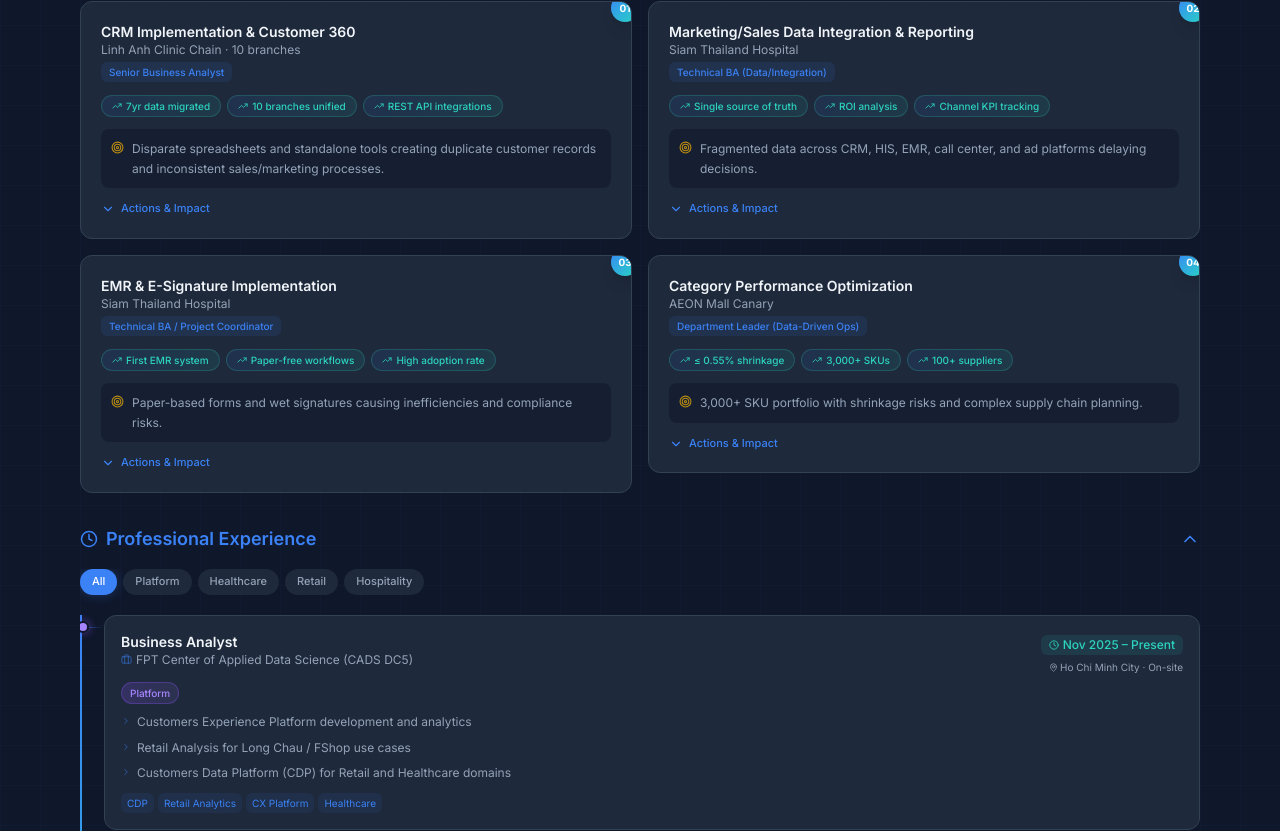
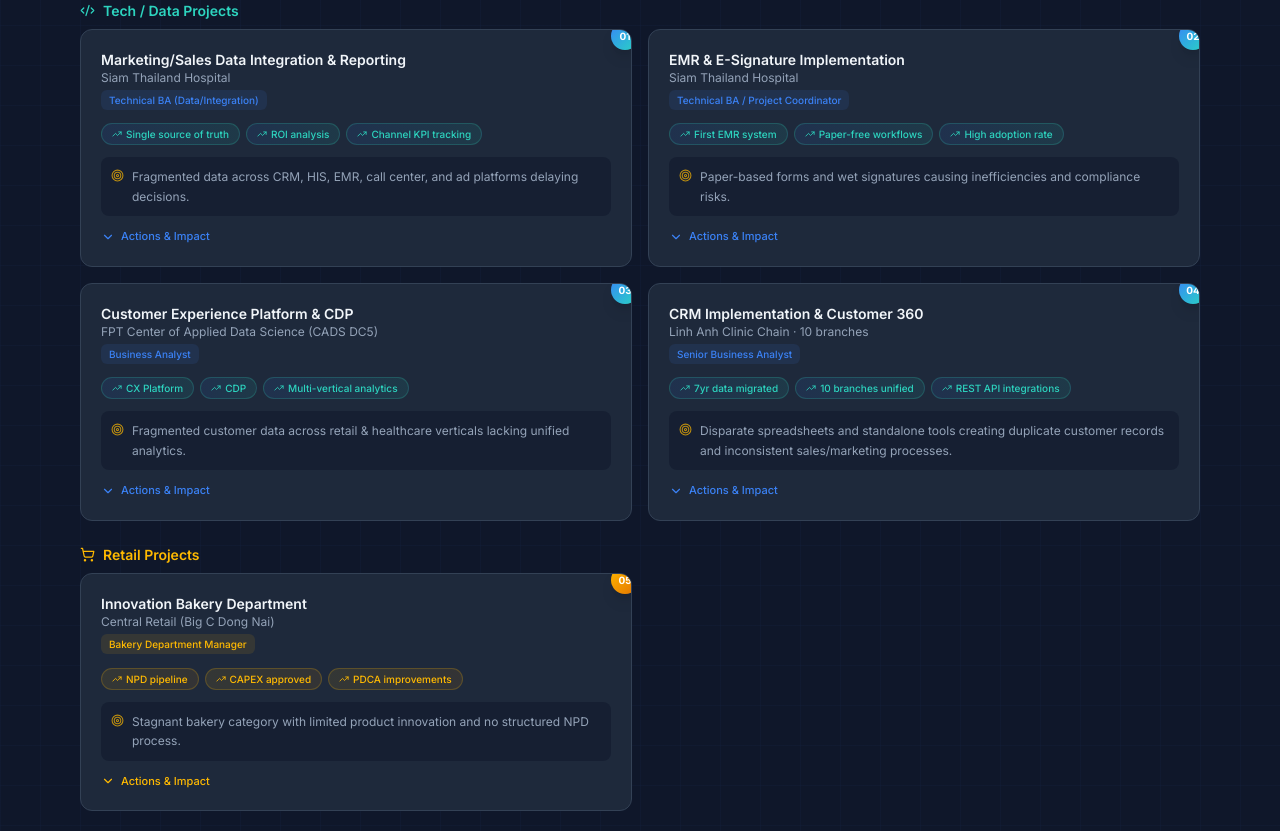
Before and after one commit to AnhDieu19/Resume, a React (Vite) app: page / in a window 1280 px wide. Shown: the part 1575-2406 px from the top of the page. Built offline with nearby package versions, Linux system fonts and the light colour scheme.

Commit message:
feat: reorganize projects into Tech (Siam/FPT/Linh Anh) and Retail (Central Retail Innovation Bakery)

```diff
--- a/src/components/ProjectsShowcase.jsx
+++ b/src/components/ProjectsShowcase.jsx
@@ -1,6 +1,6 @@
-import { useState, useRef } from "react";
+import { useState, useRef, useMemo } from "react";
 import { motion, AnimatePresence } from "framer-motion";
-import { ChevronDown, Target, Zap, TrendingUp, BarChart3 } from "lucide-react";
+import { ChevronDown, Target, Zap, TrendingUp, BarChart3, Code2, ShoppingCart } from "lucide-react";
 import { useLanguage } from "../context/LanguageContext";
 import cvData from "../data/cvData";
 
@@ -31,6 +31,9 @@ export default function ProjectsShowcase() {
   const d = cvData[locale];
   const [expanded, setExpanded] = useState(null);
   const [sectionExpanded, setSectionExpanded] = useState(true);
+
+  const techProjects = useMemo(() => d.projects.filter((p) => p.category === "tech"), [d.projects]);
+  const retailProjects = useMemo(() => d.projects.filter((p) => p.category === "retail"), [d.projects]);
 
   return (
     <section id="projects" className="mx-auto max-w-6xl px-4 pt-8">
@@ -64,10 +67,19 @@ export default function ProjectsShowcase() {
               transition={{ duration: 0.35, ease: "easeInOut" }}
               className="overflow-hidden"
             >
-        <div className="grid gap-4 md:grid-cols-2">
-          {d.projects.map((project, i) => (
+        {/* Tech Projects */}
+        <div className="mb-2 flex items-center gap-2">
+          <Code2 size={15} className="text-[var(--color-accent-teal)]" />
+          <h3 className="text-sm font-semibold text-[var(--color-accent-teal)]">
+            {locale === "en" ? "Tech / Data Projects" : "Dự án Công nghệ / Dữ liệu"}
+          </h3>
+        </div>
+        <div className="mb-6 grid gap-4 md:grid-cols-2">
+          {techProjects.map((project, i) => {
+            const globalIdx = d.projects.indexOf(project);
+            return (
             <motion.div
-              key={i}
+              key={globalIdx}
               initial={{ opacity: 0, y: 25 }}
               whileInView={{ opacity: 1, y: 0 }}
               viewport={{ once: true }}
@@ -118,20 +130,20 @@ export default function ProjectsShowcase() {
 
                 {/* Expand toggle */}
                 <motion.button
-                  onClick={() => setExpanded(expanded === i ? null : i)}
+                  onClick={() => setExpanded(expanded === globalIdx ? null : globalIdx)}
                   whileHover={{ x: 4 }}
                   className="mt-1 flex items-center gap-1.5 text-[11px] font-medium text-[var(--color-accent)] transition hover:text-[var(--color-accent-teal)]"
                 >
-                  <motion.div animate={{ rotate: expanded === i ? 180 : 0 }} transition={{ duration: 0.3 }}>
+                  <motion.div animate={{ rotate: expanded === globalIdx ? 180 : 0 }} transition={{ duration: 0.3 }}>
                     <ChevronDown size={14} />
                   </motion.div>
-                  {expanded === i
+                  {expanded === globalIdx
                     ? locale === "en" ? "Collapse" : "Thu gọn"
                     : locale === "en" ? "Actions & Impact" : "Hành động & Kết quả"}
                 </motion.button>
 
                 <AnimatePresence>
-                  {expanded === i && (
+                  {expanded === globalIdx && (
                     <motion.div
                       initial={{ height: 0, opacity: 0 }}
                       animate={{ height: "auto", opacity: 1 }}
@@ -167,7 +179,82 @@ export default function ProjectsShowcase() {
                 </AnimatePresence>
               </TiltCard>
             </motion.div>
-          ))}
+            );
+          })}
+        </div>
+
+        {/* Retail Projects */}
+        <div className="mb-2 flex items-center gap-2">
+          <ShoppingCart size={15} className="text-amber-400" />
+          <h3 className="text-sm font-semibold text-amber-400">
+            {locale === "en" ? "Retail Projects" : "Dự án Bán lẻ"}
+          </h3>
+        </div>
+        <div className="grid gap-4 md:grid-cols-2">
+          {retailProjects.map((project, i) => {
+            const globalIdx = d.projects.indexOf(project);
+            return (
+            <motion.div
+              key={globalIdx}
+              initial={{ opacity: 0, y: 25 }}
+              whileInView={{ opacity: 1, y: 0 }}
+              viewport={{ once: true }}
+              transition={{ delay: i * 0.12, type: "spring", stiffness: 150 }}
+            >
+              <TiltCard className="card-glow group relative rounded-xl border border-[var(--color-card-border)] bg-[var(--color-card-bg)] p-5 transition-all duration-300 hover:border-amber-400/40 hover:shadow-[0_0_30px_var(--color-neon-glow)]">
+                <div className="absolute -top-2 -right-2 flex h-7 w-7 items-center justify-center rounded-full bg-gradient-to-br from-amber-400 to-amber-600 text-[10px] font-bold text-white shadow-lg">
+                  {String(techProjects.length + i + 1).padStart(2, "0")}
+                </div>
+                <div className="mb-3">
+                  <h3 className="text-sm font-semibold text-[var(--color-text-primary)]">{project.title}</h3>
+                  <p className="text-xs text-[var(--color-text-muted)]">{project.company} {project.scope && `· ${project.scope}`}</p>
+                  <span className="mt-1 inline-block rounded-md bg-amber-400/10 px-2 py-0.5 text-[10px] font-medium text-amber-400">{project.role}</span>
+                </div>
+                <div className="mb-3 flex flex-wrap gap-1.5">
+                  {project.metrics.map((m, mi) => (
+                    <motion.span key={mi} initial={{ opacity: 0, scale: 0.5 }} whileInView={{ opacity: 1, scale: 1 }} viewport={{ once: true }} transition={{ delay: i * 0.1 + mi * 0.08 }}
+                      className="inline-flex items-center gap-1 rounded-full border border-amber-400/20 bg-gradient-to-r from-amber-400/10 to-amber-500/10 px-2.5 py-0.5 text-[10px] font-medium text-amber-400">
+                      <TrendingUp size={10} /> {m}
+                    </motion.span>
+                  ))}
+                </div>
+                <div className="mb-3 flex items-start gap-2 rounded-lg bg-[var(--color-dashboard-bg)]/50 p-2.5">
+                  <Target size={13} className="mt-0.5 shrink-0 text-amber-400/70" />
+                  <p className="text-xs leading-relaxed text-[var(--color-text-muted)]">{project.challenge}</p>
+                </div>
+                <motion.button
+                  onClick={() => setExpanded(expanded === globalIdx ? null : globalIdx)}
+                  whileHover={{ x: 4 }}
+                  className="mt-1 flex items-center gap-1.5 text-[11px] font-medium text-amber-400 transition hover:text-amber-300"
+                >
+                  <motion.div animate={{ rotate: expanded === globalIdx ? 180 : 0 }} transition={{ duration: 0.3 }}>
+                    <ChevronDown size={14} />
+                  </motion.div>
+                  {expanded === globalIdx
+                    ? locale === "en" ? "Collapse" : "Thu gọn"
+                    : locale === "en" ? "Actions & Impact" : "Hành động & Kết quả"}
+                </motion.button>
+                <AnimatePresence>
+                  {expanded === globalIdx && (
+                    <motion.div initial={{ height: 0, opacity: 0 }} animate={{ height: "auto", opacity: 1 }} exit={{ height: 0, opacity: 0 }} transition={{ duration: 0.35, ease: "easeInOut" }} className="overflow-hidden">
+                      <ul className="mt-3 space-y-2 border-l-2 border-amber-400/30 pl-3">
+                        {project.actions.map((action, ai) => (
+                          <motion.li key={ai} initial={{ opacity: 0, x: -10 }} animate={{ opacity: 1, x: 0 }} transition={{ delay: ai * 0.08 }} className="flex items-start gap-2 text-xs text-[var(--color-text-muted)]">
+                            <Zap size={10} className="mt-0.5 shrink-0 text-amber-400" /> {action}
+                          </motion.li>
+                        ))}
+                      </ul>
+                      <motion.div initial={{ opacity: 0, y: 10 }} animate={{ opacity: 1, y: 0 }} transition={{ delay: 0.2 }}
+                        className="mt-3 rounded-lg border border-amber-400/20 bg-amber-400/5 px-3 py-2.5 text-xs text-amber-400">
+                        <strong>{locale === "en" ? "Impact:" : "Kết quả:"}</strong> {project.impact}
+                      </motion.div>
+                    </motion.div>
+                  )}
+                </AnimatePresence>
+              </TiltCard>
+            </motion.div>
+            );
+          })}
         </div>
             </motion.div>
           )}
--- a/src/data/cvData.js
+++ b/src/data/cvData.js
@@ -37,24 +37,11 @@ const cvData = {
     ],
 
     projects: [
-      {
-        title: "CRM Implementation & Customer 360",
-        company: "Linh Anh Clinic Chain",
-        scope: "10 branches",
-        role: "Senior Business Analyst",
-        challenge: "Disparate spreadsheets and standalone tools creating duplicate customer records and inconsistent sales/marketing processes.",
-        actions: [
-          "Conducted discovery workshops, authored SRS & BPMN diagrams, managed backlog via user stories",
-          "Integrated external systems (3CX, MISA AMIS, SMS, Zalo ZNS) via REST APIs",
-          "Normalized data schema and migrated 7 years of historical records using SQL ETL",
-          "Built interactive Power BI dashboards for sales pipeline, revenue & conversion tracking",
-        ],
-        impact: "Centralized CRM across all branches, unified customer profiles, enabling faster campaign execution.",
-        metrics: ["7yr data migrated", "10 branches unified", "REST API integrations"],
-      },
+      // --- Tech / Data Projects ---
       {
         title: "Marketing/Sales Data Integration & Reporting",
         company: "Siam Thailand Hospital",
+        category: "tech",
         role: "Technical BA (Data/Integration)",
         challenge: "Fragmented data across CRM, HIS, EMR, call center, and ad platforms delaying decisions.",
         actions: [
@@ -69,6 +56,7 @@ const cvData = {
       {
         title: "EMR & E-Signature Implementation",
         company: "Siam Thailand Hospital",
+        category: "tech",
         role: "Technical BA / Project Coordinator",
         challenge: "Paper-based forms and wet signatures causing inefficiencies and compliance risks.",
         actions: [
@@ -81,17 +69,50 @@ const cvData = {
         metrics: ["First EMR system", "Paper-free workflows", "High adoption rate"],
       },
       {
-        title: "Category Performance Optimization",
-        company: "AEON Mall Canary",
-        role: "Department Leader (Data-Driven Ops)",
-        challenge: "3,000+ SKU portfolio with shrinkage risks and complex supply chain planning.",
+        title: "Customer Experience Platform & CDP",
+        company: "FPT Center of Applied Data Science (CADS DC5)",
+        category: "tech",
+        role: "Business Analyst",
+        challenge: "Fragmented customer data across retail & healthcare verticals lacking unified analytics.",
         actions: [
-          "Analyzed ERP data using Power Query/Pivot and Excel Solver",
-          "Implemented improved stock control and loss prevention measures",
-          "Coordinated with DC and 100+ suppliers on lead times and fill rates",
+          "Developed CX Platform features and analytics modules",
+          "Built Retail Analysis use cases for Long Chau / FShop",
+          "Contributed to Customer Data Platform (CDP) for Retail and Healthcare domains",
         ],
-        impact: "Maintained shrinkage at ≤ 0.55% of sales, improved on-shelf availability.",
-        metrics: ["≤ 0.55% shrinkage", "3,000+ SKUs", "100+ suppliers"],
+        impact: "Enabled data-driven customer insights across multiple business verticals.",
+        metrics: ["CX Platform", "CDP", "Multi-vertical analytics"],
+      },
+      {
+        title: "CRM Implementation & Customer 360",
+        company: "Linh Anh Clinic Chain",
+        scope: "10 branches",
+        category: "tech",
+        role: "Senior Business Analyst",
+        challenge: "Disparate spreadsheets and standalone tools creating duplicate customer records and inconsistent sales/marketing processes.",
+        actions: [
+          "Conducted discovery workshops, authored SRS & BPMN diagrams, managed backlog via user stories",
+          "Integrated external systems (3CX, MISA AMIS, SMS, Zalo ZNS) via REST APIs",
+          "Normalized data schema and migrated 7 years of historical records using SQL ETL",
+          "Built interactive Power BI dashboards for sales pipeline, revenue & conversion tracking",
+        ],
+        impact: "Centralized CRM across all branches, unified customer profiles, enabling faster campaign execution.",
+        metrics: ["7yr data migrated", "10 branches unified", "REST API integrations"],
+      },
+      // --- Retail Projects ---
+      {
+        title: "Innovation Bakery Department",
+        company: "Central Retail (Big C Dong Nai)",
+        category: "retail",
+        role: "Bakery Department Manager",
+        challenge: "Stagnant bakery category with limited product innovation and no structured NPD process.",
+        actions: [
+          "Led 'Innovation Bakery' project: customer research, competitor analysis, new product development",
+          "Authored CAPEX proposals for equipment upgrades and production line optimization",
+          "Applied PDCA cycles to continuously improve production quality and efficiency",
+          "Managed cross-functional coordination with marketing, procurement & store operations",
+        ],
+        impact: "Launched innovation-driven bakery concept, increased category sales and customer engagement.",
+        metrics: ["NPD pipeline", "CAPEX approved", "PDCA improvements"],
       },
     ],
 
@@ -250,24 +271,11 @@ const cvData = {
     ],
 
     projects: [
-      {
-        title: "Triển khai CRM & Customer 360",
-        company: "Chuỗi phòng khám Linh Anh",
-        scope: "10 chi nhánh",
-        role: "Senior Business Analyst",
-        challenge: "Dữ liệu phân tán trên spreadsheets, hồ sơ khách hàng trùng lặp và quy trình bán hàng/marketing không nhất quán.",
-        actions: [
-          "Tổ chức workshop khảo sát, viết SRS & sơ đồ BPMN, quản lý backlog qua user stories",
-          "Tích hợp hệ thống bên ngoài (3CX, MISA AMIS, SMS, Zalo ZNS) qua REST APIs",
-          "Chuẩn hóa schema dữ liệu và di chuyển 7 năm dữ liệu lịch sử bằng SQL ETL",
-          "Xây dựng dashboard Power BI cho pipeline bán hàng, doanh thu & tỷ lệ chuyển đổi",
-        ],
-        impact: "Tập trung CRM cho toàn bộ chi nhánh, hợp nhất hồ sơ khách hàng, tăng tốc chiến dịch.",
-        metrics: ["7 năm dữ liệu", "10 chi nhánh", "Tích hợp REST API"],
-      },
+      // --- Dự án Công nghệ / Dữ liệu ---
       {
         title: "Tích hợp dữ liệu Marketing/Sales & Báo cáo",
         company: "Bệnh viện Siam Thailand",
+        category: "tech",
         role: "Technical BA (Data/Integration)",
         challenge: "Dữ liệu phân mảnh giữa CRM, HIS, EMR, tổng đài và nền tảng quảng cáo làm chậm ra quyết định.",
         actions: [
@@ -282,6 +290,7 @@ const cvData = {
       {
         title: "Triển khai EMR & Chữ ký điện tử",
         company: "Bệnh viện Siam Thailand",
+        category: "tech",
         role: "Technical BA / Điều phối dự án",
         challenge: "Biểu mẫu giấy và chữ ký tay gây thiếu hiệu quả và rủi ro tuân thủ.",
         actions: [
@@ -294,17 +303,50 @@ const cvData = {
         metrics: ["EMR đầu tiên", "Không giấy tờ", "Tỷ lệ áp dụng cao"],
       },
       {
-        title: "Tối ưu hiệu suất danh mục",
-        company: "AEON Mall Canary",
-        role: "Trưởng bộ phận (Vận hành dựa trên dữ liệu)",
-        challenge: "Danh mục 3,000+ SKU với rủi ro hao hụt và chuỗi cung ứng phức tạp.",
+        title: "Nền tảng Trải nghiệm Khách hàng & CDP",
+        company: "FPT Center of Applied Data Science (CADS DC5)",
+        category: "tech",
+        role: "Business Analyst",
+        challenge: "Dữ liệu khách hàng phân mảnh giữa các ngành bán lẻ & y tế, thiếu phân tích tổng hợp.",
         actions: [
-          "Phân tích dữ liệu ERP bằng Power Query/Pivot và Excel Solver",
-          "Triển khai quy trình kiểm soát tồn kho và phòng chống thất thoát",
-          "Phối hợp với trung tâm phân phối và 100+ nhà cung cấp",
+          "Phát triển tính năng CX Platform và mô-đun phân tích",
+          "Xây dựng phân tích bán lẻ cho Long Châu / FShop",
+          "Tham gia xây dựng Customer Data Platform (CDP) cho ngành Bán lẻ và Y tế",
         ],
-        impact: "Duy trì hao hụt ≤ 0.55% doanh thu, cải thiện tính sẵn sàng hàng hóa.",
-        metrics: ["≤ 0.55% hao hụt", "3,000+ SKUs", "100+ NCC"],
+        impact: "Hỗ trợ phân tích khách hàng dựa trên dữ liệu đa ngành.",
+        metrics: ["CX Platform", "CDP", "Phân tích đa ngành"],
+      },
+      {
+        title: "Triển khai CRM & Customer 360",
+        company: "Chuỗi phòng khám Linh Anh",
+        scope: "10 chi nhánh",
+        category: "tech",
+        role: "Senior Business Analyst",
+        challenge: "Dữ liệu phân tán trên spreadsheets, hồ sơ khách hàng trùng lặp và quy trình bán hàng/marketing không nhất quán.",
+        actions: [
+          "Tổ chức workshop khảo sát, viết SRS & sơ đồ BPMN, quản lý backlog qua user stories",
+          "Tích hợp hệ thống bên ngoài (3CX, MISA AMIS, SMS, Zalo ZNS) qua REST APIs",
+          "Chuẩn hóa schema dữ liệu và di chuyển 7 năm dữ liệu lịch sử bằng SQL ETL",
+          "Xây dựng dashboard Power BI cho pipeline bán hàng, doanh thu & tỷ lệ chuyển đổi",
+        ],
+        impact: "Tập trung CRM cho toàn bộ chi nhánh, hợp nhất hồ sơ khách hàng, tăng tốc chiến dịch.",
+        metrics: ["7 năm dữ liệu", "10 chi nhánh", "Tích hợp REST API"],
+      },
+      // --- Dự án Bán lẻ ---
+      {
+        title: "Dự án Innovation Bakery",
+        company: "Central Retail (Big C Đồng Nai)",
+        category: "retail",
+        role: "Quản lý Bộ phận Bánh",
+        challenge: "Danh mục bánh trì trệ, thiếu đổi mới sản phẩm và quy trình NPD có hệ thống.",
+        actions: [
+          "Chủ trì dự án 'Innovation Bakery': nghiên cứu khách hàng, phân tích đối thủ, phát triển sản phẩm mới",
+          "Lập đề xuất CAPEX nâng cấp thiết bị và tối ưu dây chuyền sản xuất",
+          "Áp dụng chu trình PDCA để cải tiến liên tục chất lượng và hiệu suất",
+          "Phối hợp đa phòng ban: marketing, mua hàng & vận hành cửa hàng",
+        ],
+        impact: "Ra mắt mô hình bakery đổi mới, tăng doanh thu danh mục và trải nghiệm khách hàng.",
+        metrics: ["NPD pipeline", "CAPEX phê duyệt", "Cải tiến PDCA"],
       },
     ],
 
```
